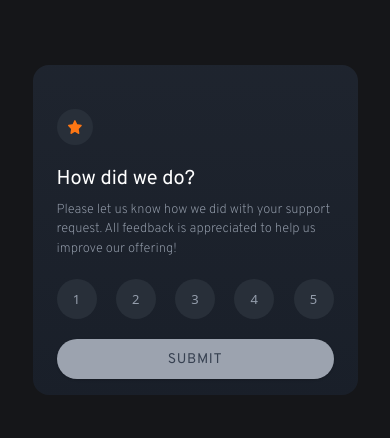
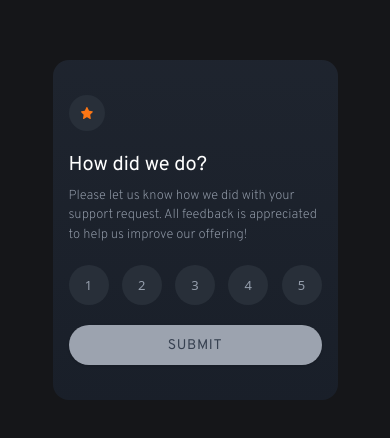
Before and after one commit to ejaay-dev/interactive-rating-component, a React (Vite) app: page / in a window 390 px wide. Shown: the part 192-630 px from the top of the page. Built offline with nearby package versions, Linux system fonts and the light colour scheme.

Commit message:
Tenth commit Added breakpoint classes for responsiveness Added comments in ratings and success message file

```diff
--- a/src/App.tsx
+++ b/src/App.tsx
@@ -37,8 +37,8 @@ function App() {
 
   return (
     <>
-      <section>
-        <div className="flex flex-col items-center justify-center h-screen gap-3 bg-very-dark-blue">
+      <main className="flex items-center justify-center w-screen h-screen bg-very-dark-blue">
+        <section className="flex items-center justify-center w-full h-full">
           {showConfirmation ? (
             <SuccessMessage
               onClose={handleBackBtn}
@@ -51,8 +51,8 @@ function App() {
               onSubmitRating={handleSubmitRating}
             />
           )}
-        </div>
-      </section>
+        </section>
+      </main>
     </>
   )
 }
--- a/src/components/Rating.tsx
+++ b/src/components/Rating.tsx
@@ -21,16 +21,19 @@ const Rating = ({ ratings, onSelectRating, onSubmitRating }: RatingProps) => {
     : "bg-gray-400 cursor-not-allowed text-gray-700"
 
   return (
-    <div className="flex flex-col justify-center w-[325px] h-[330px] bg-gradient-to-b from-grayish-blue to-dark-blue px-6 pt-4 rounded-2xl">
-      <div className="flex items-center mt-3 mb-5">
+    <div className="flex flex-col justify-center w-full max-w-[285px] h-[340px] sm:max-w-[295px] md:max-w-[305px] lg:max-w-[315px] px-4 bg-gradient-to-b from-grayish-blue to-dark-blue rounded-2xl">
+      {/* Icon Section */}
+      <div className="flex items-center w-full mb-5">
         <div className="flex items-center justify-center rounded-full w-9 h-9 bg-dark-gray">
           <img
             src="/public/icon-star.svg"
             alt="star-icon"
-            className="w-[14px] h-[14px]"
+            className="w-[12px] h-[12px]"
           />
         </div>
       </div>
+
+      {/* Text Section */}
       <div className="flex items-center mb-2">
         <p className="text-xl font-normal text-custom-white font-overpass">
           How did we do?
@@ -43,6 +46,7 @@ const Rating = ({ ratings, onSelectRating, onSubmitRating }: RatingProps) => {
         </p>
       </div>
 
+      {/* Rating Section */}
       {/* Refactored code to eliminate the repetitive classes names and conditional logic.
       Extracted the common classes and making conditional logic more readable */}
       <div className="flex items-center justify-between mb-5">
@@ -75,6 +79,8 @@ const Rating = ({ ratings, onSelectRating, onSubmitRating }: RatingProps) => {
           )
         })}
       </div>
+
+      {/* Submit Button Section */}
       <div className="flex items-center justify-center">
         <button
           className={`${btnStatus} shadow rounded-3xl w-full h-10 text-[14px] font-normal font-overpass tracking-wider uppercase`}
--- a/src/components/SuccessMessage.tsx
+++ b/src/components/SuccessMessage.tsx
@@ -5,7 +5,8 @@ interface SuccessProps {
 
 const SuccessMessage = ({ onClose, selectedRating }: SuccessProps) => {
   return (
-    <div className="flex flex-col justify-center w-[325px] h-[330px] rounded-2xl bg-gradient-to-b from-grayish-blue to-dark-blue">
+    <div className="flex flex-col justify-center w-full max-w-[285px] h-[330px] sm:max-w-[295px] md:max-w-[305px] lg:max-w-[315px] rounded-2xl bg-gradient-to-b from-grayish-blue to-dark-blue">
+      {/* Icon Section */}
       <div className="flex justify-center w-full h-[100px]">
         <div className="flex items-center justify-center">
           <img
@@ -15,6 +16,8 @@ const SuccessMessage = ({ onClose, selectedRating }: SuccessProps) => {
           />
         </div>
       </div>
+
+      {/* Rating Display & Confirmation Message Section */}
       {selectedRating === null ? (
         <div className="flex justify-center mt-4 mb-[100px]">
           <div className="flex items-center justify-center px-4 rounded-full bg-dark-gray">
@@ -52,6 +55,7 @@ const SuccessMessage = ({ onClose, selectedRating }: SuccessProps) => {
         </div>
       )}
 
+      {/* Close Button Section */}
       <div className="flex justify-center mt-6">
         <div className="flex items-center justify-center cursor-pointer rounded-3xl bg-custom-orange hover:bg-custom-white">
           <button
```
